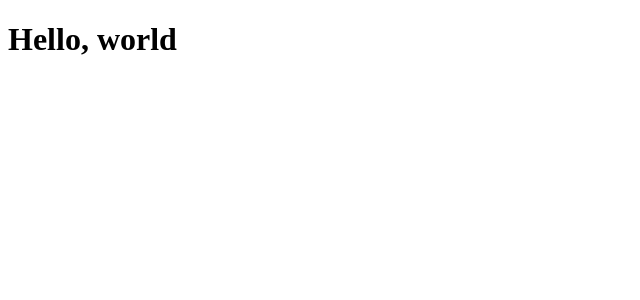
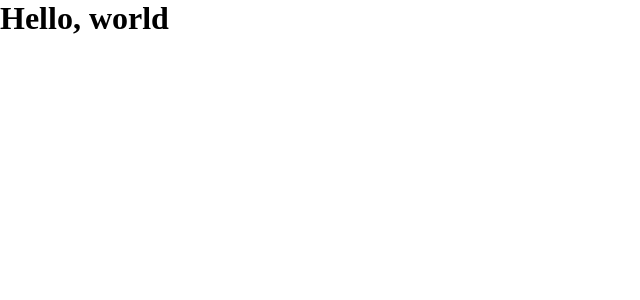
Before and after one commit to vitor-mat/My-Finances, a React (Create React App) app: page / in a window 1280 px wide. Shown: the top 300 px of the page, without its empty margins (0-640 px from the left). Built offline with nearby package versions, Linux system fonts and the light colour scheme.

Commit message:
resetei o css

```diff
--- a/public/index.html
+++ b/public/index.html
@@ -8,6 +8,7 @@
       content="App for administrating your finances."
     />
     <title>My finances</title>
+    <link rel="stylesheet" href="reset.css">
   </head>
   <body>
     <div id="root"></div>
--- /dev/null
+++ b/public/reset.css
@@ -0,0 +1,6 @@
+*{
+    margin: 0;
+    padding: 0;
+    box-sizing: border-box;
+    overflow: hidden;
+}
--- a/src/App.js
+++ b/src/App.js
@@ -1,3 +1,7 @@
+import React from 'react';
+
+import { LoginPage } from './pages/login/index';
+
 
 function App() {
   let name = "world"
--- /dev/null
+++ b/src/pages/login/index.js
@@ -0,0 +1,7 @@
+import React from 'react';
+
+export const LoginPage = () => {
+    return(
+        <p>Ola mundo</p>
+    )
+}
```
Also changed, not shown: src/pages/login/style.scss (added).
